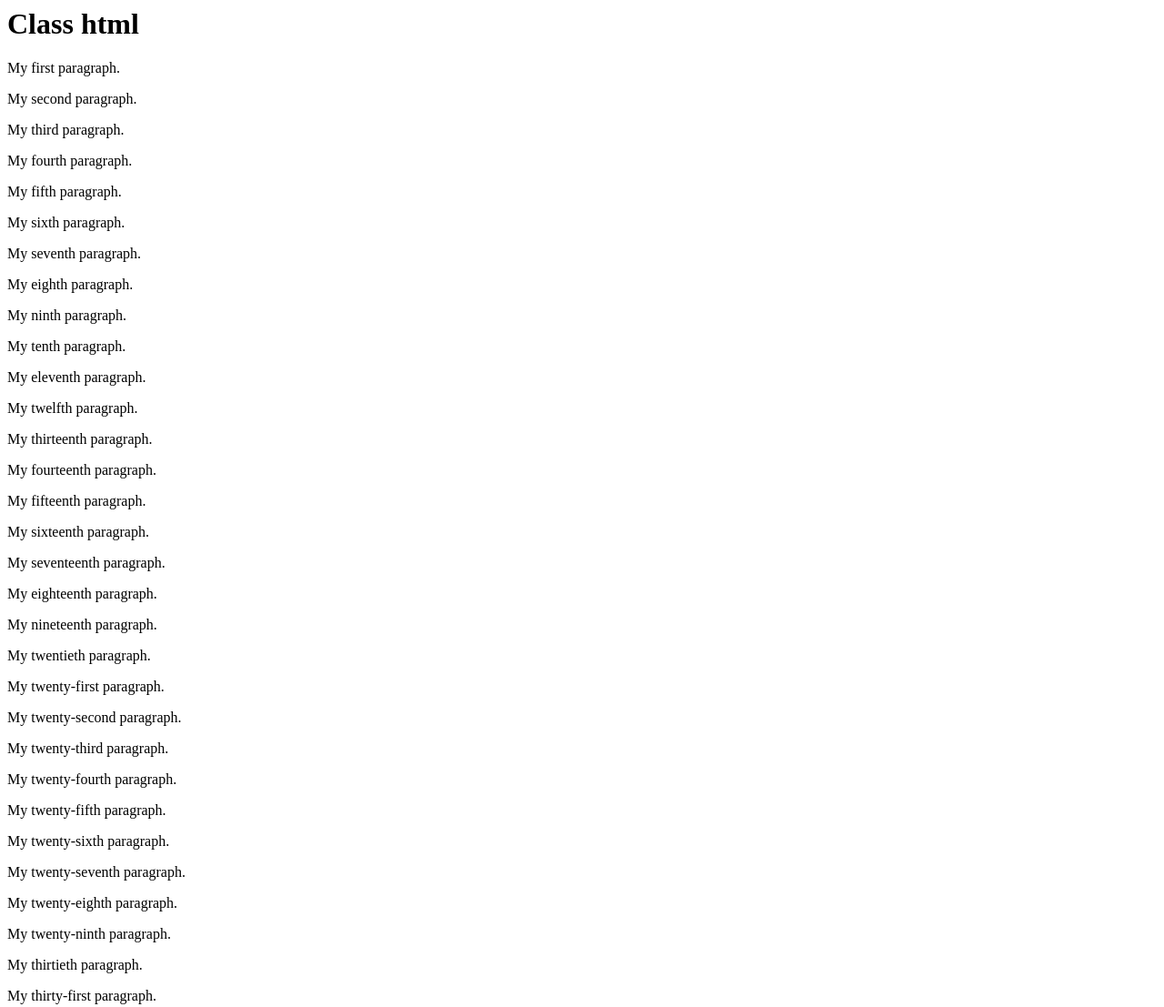
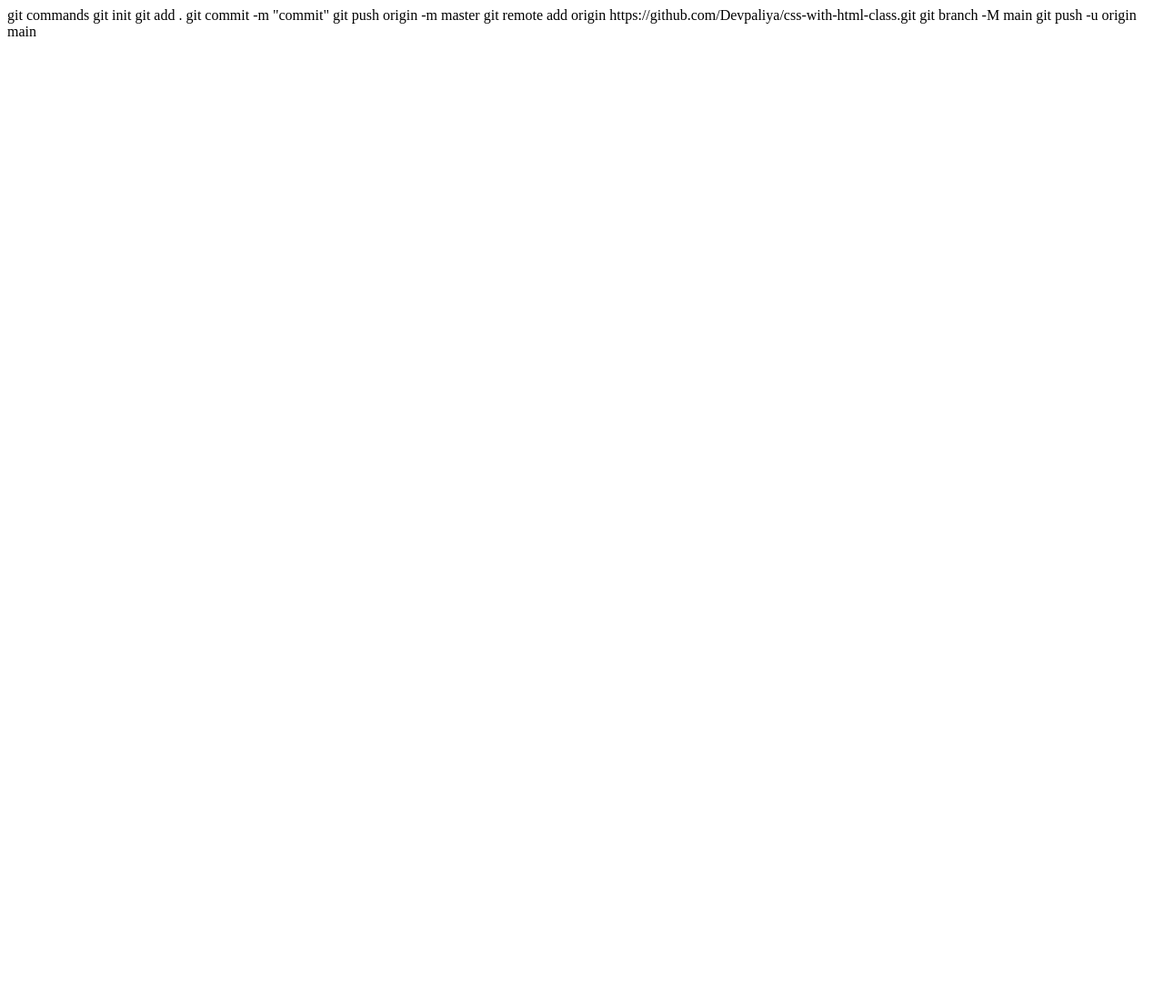
Before and after one commit to Devpaliya/html-class, a plain HTML site: page class1html/index.html in a window 1280 px wide. Shown: the whole page at 91% size. After the commit the page ends 800 px from the top, so only its background shows below. Drawn offline with Linux system fonts and the light colour scheme.

```diff
--- a/class1html/index.html
+++ b/class1html/index.html
@@ -1,46 +1,14 @@
-<DOCTYPE html>
-<html>
-  <head>
-
-    <title>Class html</title>
+git commands
 
 
-  </head>
+git init
 
-  <body>
+git add .
+git commit -m "commit"
+git push origin -m master
 
-    <h1>Class html</h1>
-    <p>My first paragraph.</p>
-    <p>My second paragraph.</p>
-    <p>My third paragraph.</p>
-    <p>My fourth paragraph.</p>
-    <p>My fifth paragraph.</p>
-    <p>My sixth paragraph.</p>
-    <p>My seventh paragraph.</p>
-    <p>My eighth paragraph.</p>
-    <p>My ninth paragraph.</p>
-    <p>My tenth paragraph.</p>
-    <p>My eleventh paragraph.</p>
-    <p>My twelfth paragraph.</p>
-    <p>My thirteenth paragraph.</p>
-    <p>My fourteenth paragraph.</p>
-    <p>My fifteenth paragraph.</p>
-    <p>My sixteenth paragraph.</p>
-    <p>My seventeenth paragraph.</p>
-    <p>My eighteenth paragraph.</p>
-    <p>My nineteenth paragraph.</p>
-    <p>My twentieth paragraph.</p>
-    <p>My twenty-first paragraph.</p>
-    <p>My twenty-second paragraph.</p>
-    <p>My twenty-third paragraph.</p>
-    <p>My twenty-fourth paragraph.</p>
-    <p>My twenty-fifth paragraph.</p>
-    <p>My twenty-sixth paragraph.</p>
-    <p>My twenty-seventh paragraph.</p>
-    <p>My twenty-eighth paragraph.</p>
-    <p>My twenty-ninth paragraph.</p>
-    <p>My thirtieth paragraph.</p>
-    <p>My thirty-first paragraph.</p>
 
-  </body>
-</html>
+
+git remote add origin https://github.com/Devpaliya/css-with-html-class.git
+git branch -M main
+git push -u origin main
```
